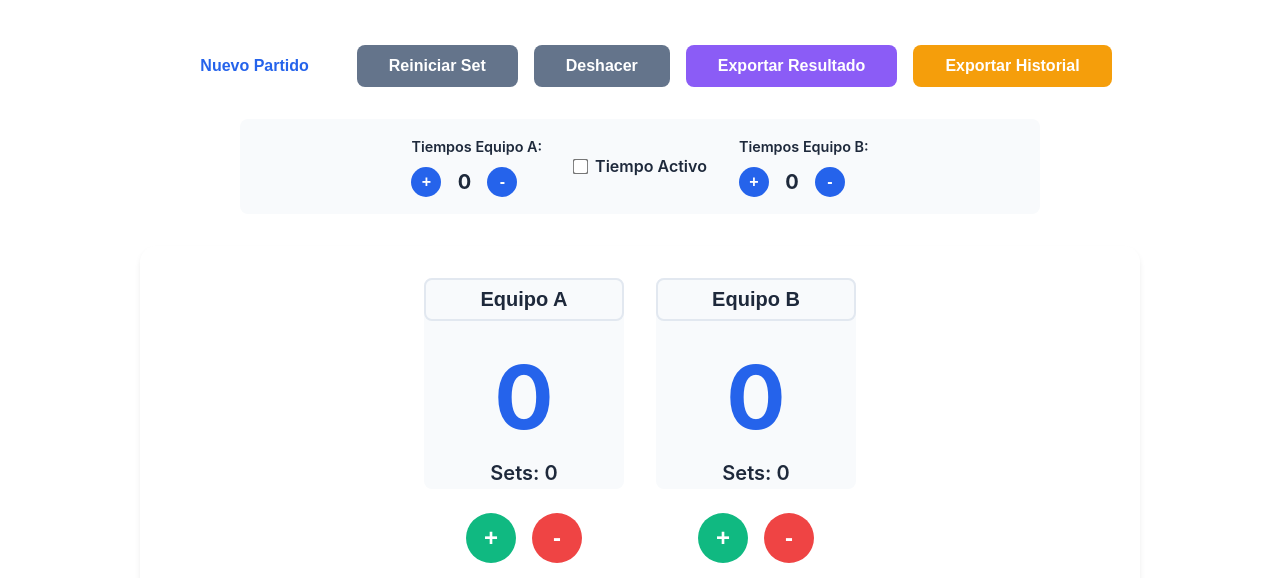
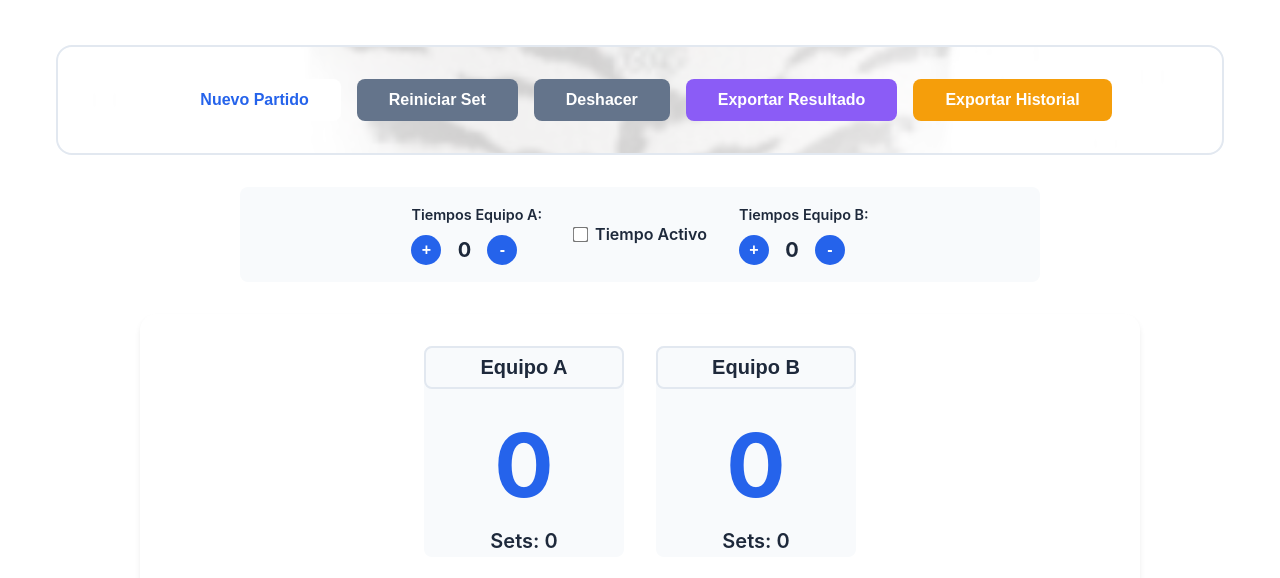
Before and after one commit to r-alonso-igme/manvapp, a website: page index.html in a window 1280 px wide. Shown: the part 211-789 px from the top of the page. Drawn offline with Linux system fonts and the light colour scheme.

Commit message:
New style changes

```diff
--- a/css/styles.css
+++ b/css/styles.css
@@ -348,7 +348,6 @@ display: none;
     border-radius: 1rem;
     padding: 2rem;
     box-shadow: var(--shadow);
-    margin: 2rem 0;
     max-width: 1000px;
     margin-left: auto;
     margin-right: auto;
@@ -491,6 +490,32 @@ display: none;
     gap: 1rem;
     margin-bottom: 2rem;
     flex-wrap: wrap;
+    background: linear-gradient(135deg, #f8fafc, #e2e8f0);
+    background-image: url('../images/white_shirt.jpg');
+    background-size: cover;
+    background-position: center;
+    background-repeat: no-repeat;
+    padding: 2rem;
+    border-radius: 1rem;
+    position: relative;
+    border: 2px solid var(--border-color);
+}
+
+.game-controls::before {
+    content: '';
+    position: absolute;
+    top: 0;
+    left: 0;
+    right: 0;
+    bottom: 0;
+    background: rgba(255, 255, 255, 0.8);
+    border-radius: 1rem;
+    z-index: 1;
+}
+
+.game-controls > * {
+    position: relative;
+    z-index: 2;
 }
 
 .btn-secondary {
@@ -712,14 +737,13 @@ display: none;
 /* Responsive Design for Scoreboard */
 @media (max-width: 768px) {
     .scoreboard {
-        grid-template-columns: 1fr;
         gap: 1rem;
         padding: 1rem;
     }
 
     .vs-divider {
         border: none;
-        border-top: 2px solid var(--border-color);
+        /* border-top: 2px solid var(--border-color); */
         border-bottom: 2px solid var(--border-color);
         order: 2;
     }
@@ -845,3 +869,12 @@ display: none;
     background: rgba(59, 130, 246, 0.2);
     border-color: #3b82f6;
 }
+
+[data-theme="dark"] .game-controls {
+    /* background: linear-gradient(135deg, #1e293b, #334155); */
+    background-image: url('../images/dark_shirt.jpg');
+}
+
+[data-theme="dark"] .game-controls::before {
+    background: rgba(15, 23, 42, 0.8);
+}
```
Also changed, not shown: images/README.md (added), images/dark_shirt - copia.jpg (added), images/dark_shirt.jpg (added), images/white_shirt - copia.jpg (added), images/white_shirt.jpg (added).
